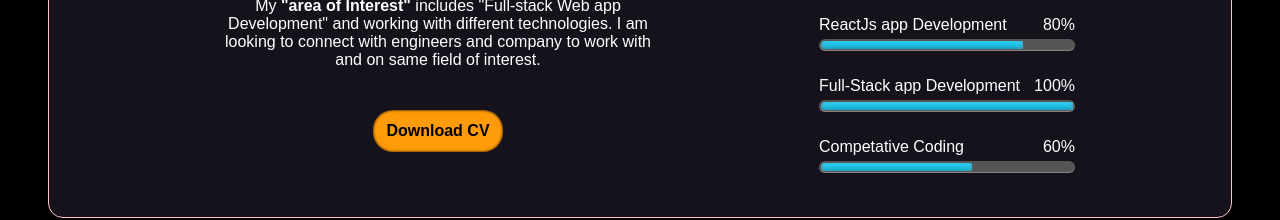
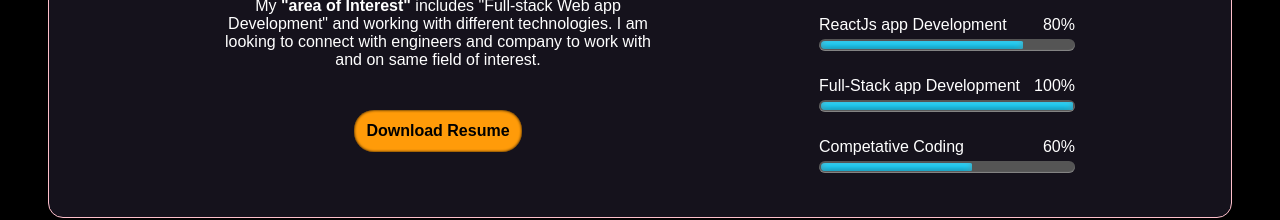
Before and after one commit to ujjwalpandeyjava/Ujjwal-Portfolio, a React (Create React App) app: page / in a window 1280 px wide. Shown: the part 1300-1520 px from the top of the page. Built offline with nearby package versions, Linux system fonts and the light colour scheme.

Commit message:
site description updated

```diff
--- a/public/index.html
+++ b/public/index.html
@@ -8,7 +8,7 @@
   <script src="https://kit.fontawesome.com/57097ff76e.js" crossorigin="anonymous"></script>
   <meta name="viewport" content="width=device-width, initial-scale=1" />
   <meta name="theme-color" content="#000000" />
-  <meta name="description" content="Web site created using create-react-app" />
+  <meta name="description" content="Portfolio of Ujjwal pandey - Created by Ujjwal Pandey with ReactJS. It has link of everything a recruiter might need." />
   <!--
       manifest.json provides metadata used when your web app is installed on a
       user's mobile device or desktop. See https://developers.google.com/web/fundamentals/web-app-manifest/
--- a/src/App.js
+++ b/src/App.js
@@ -137,7 +137,7 @@ function App() {
               <br /><br />My <strong>"area of Interest"</strong> includes "Full-stack Web app Development" and working with different technologies.
               I am looking to connect with engineers and company to work with and on same field of interest.
             </div>
-            <div id="downloadCV"><a href={UjjwalResume} download='Ujjwal-resume.pdf'>Download CV</a></div>
+            <div id="downloadCV"><a href={UjjwalResume} download='Ujjwal-resume.pdf'>Download Resume</a></div>
           </div>
           <div id="bars">
             <div ><p>How good I am in?</p><hr /></div>
@@ -240,12 +240,12 @@ function App() {
   </Fragment>
   const footer = <Fragment>
     <div className="footer">
-      Created by: <i>Ujjwal Pandey</i> for <i>Ujjwal Pandey</i> using ReactJs
+      Created by: <i>Ujjwal Pandey</i> using ReactJs.
     </div>
   </Fragment>
   const workingLanguages = <Fragment>
     <div className="workingWith">
-      <h2 id="workH3">I work with</h2>
+      <h2 id="workH3">I work with <sub><i>Click to get details</i></sub></h2>
       <div id="aboutExamples" className='workWith' style={{
         maxHeight: "300px", overflow: "auto",
         boxShadow: "inset 0 -3px 7px #969696",
@@ -255,10 +255,10 @@ function App() {
       }}>
         <div><a href="http://www.google.com/search?q=Java" target="_blank" rel="noreferrer"><img src={javaImage} alt="Java" /></a></div>
         <div><a href="http://www.google.com/search?q=Advanced+Java" target="_blank" rel="noreferrer"><img src={AdJavaImage} alt="Advnaced java" /></a></div>
+        <div><a href="http://www.google.com/search?q=JS" target="_blank" rel="noreferrer"><img src={jsImage} alt="JavaScript" /></a></div>
         <div><a href="http://www.google.com/search?q=React" target="_blank" rel="noreferrer"><img src={reactImage} alt="ReactJS" /></a></div>
-        <div><a href="http://www.google.com/search?q=JS" target="_blank" rel="noreferrer"><img src={jsImage} alt="JavaScript" /></a></div>
+        <div><a href="http://www.google.com/search?q=GAE" target="_blank" rel="noreferrer"><img src={GAEImage} alt="GAE" /></a></div>
         <div><a href="http://www.google.com/search?q=RestApi" target="_blank" rel="noreferrer"><img src={restAPIImage} alt="Rest API" /></a></div>
-        <div><a href="http://www.google.com/search?q=GAE" target="_blank" rel="noreferrer"><img src={GAEImage} alt="GAE" /></a></div>
         <div><a href="http://www.google.com/search?q=Spring" target="_blank" rel="noreferrer"><img src={springImage} alt="Spring" /></a></div>
         <div><a href="http://www.google.com/search?q=Hibernate" target="_blank" rel="noreferrer"><img src={hibernateImage} alt="Hibernate" /></a></div>
         <div><a href="http://www.google.com/search?q=Git" target="_blank" rel="noreferrer"><img src={gitImage} alt="Git" /></a></div>
--- a/src/index.css
+++ b/src/index.css
@@ -516,7 +516,8 @@ body {
 }
 #downloadCV {
     background-color: #ff9b09;
-    width: 130px;
+    max-width: 170px;
+    width: auto;
     text-align: center;
     border-radius: 20px;
     font-weight: bold;
```
Also changed, not shown: src/images/restAPI.jfif.
